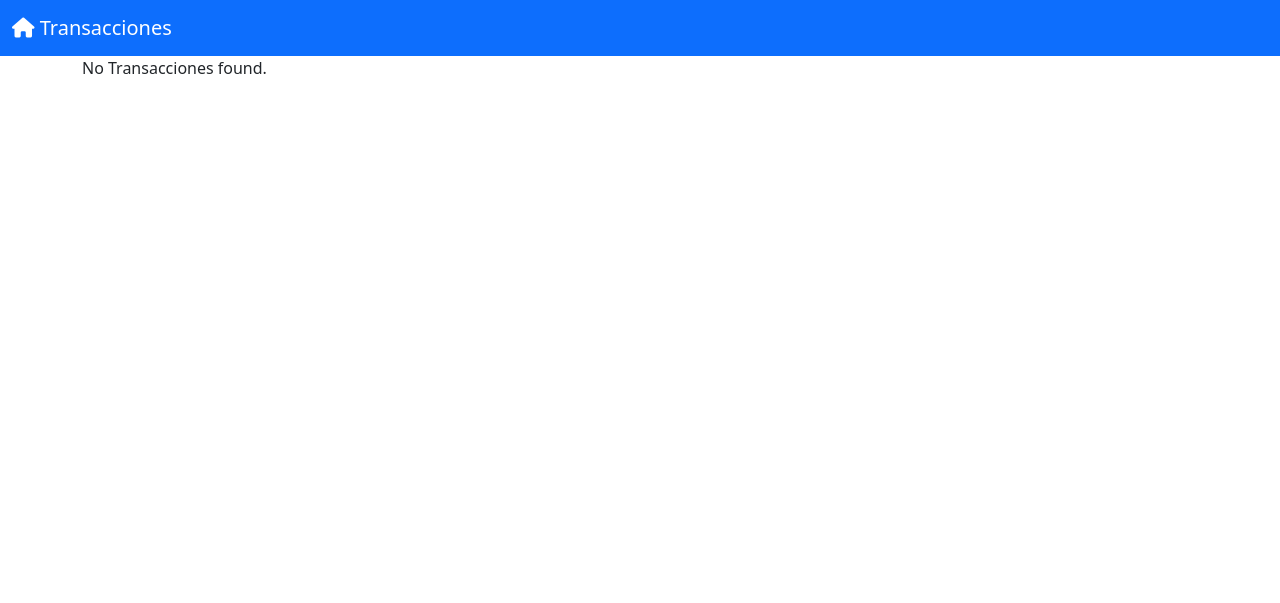
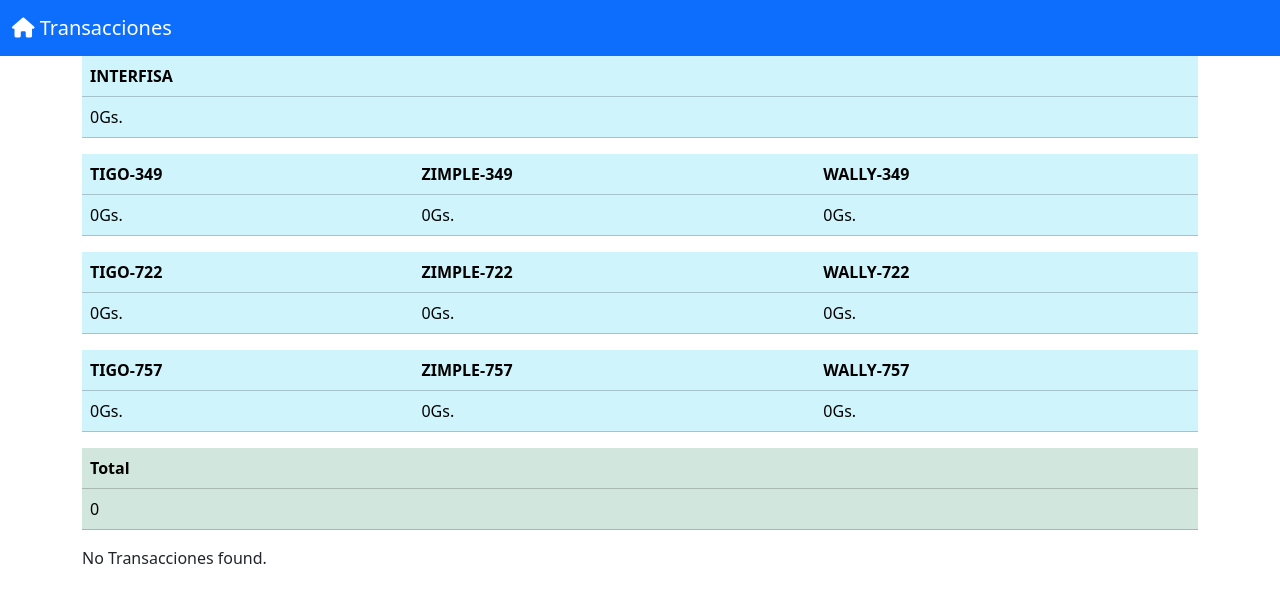
Before and after one commit to jdg24g/control-remesas, a Django app: page / in a window 1280 px wide. Shown: the top 603 px of the page. Run offline with Django 4.2, Linux system fonts and the light colour scheme; data that the repository does not hold is empty; some libraries are stand-ins or nearby versions.

Commit message:
table add

```diff
--- /dev/null
+++ b/giro/controllers/sumar.py
@@ -0,0 +1,18 @@
+from ..models import Transaccion
+from django.db.models import Sum
+
+def filtrar(filtro:str):
+    transacciones = Transaccion.objects.filter(metodo_DePago=filtro)
+    total = transacciones.aggregate(Sum('monto'))['monto__sum'] or 0
+    total_formatted = "{:,}".format(total).replace(',', '.')
+
+
+    return total_formatted
+
+def monto_total():
+    transacciones = Transaccion.objects.all()
+    total = transacciones.aggregate(Sum('monto'))['monto__sum'] or 0
+    total_formatted = "{:,}".format(total).replace(',', '.')
+
+
+    return total_formatted
--- /dev/null
+++ b/giro/templates/includes/349.html
@@ -0,0 +1,28 @@
+<div class="table-responsive-lg">
+  <table class="table table-info">
+    <thead>
+      <tr>
+        <th scope="col">TIGO-349</th>
+        <th scope="col">ZIMPLE-349</th>
+        <th scope="col">WALLY-349</th>
+      </tr>
+    </thead>
+    <tbody>
+      <tr>
+        {% if tigo_349 %}
+        <td>{{ tigo_349 }}Gs.</td>
+        {% else %}
+        <td>Sin contenido</td>
+        {% endif %} {% if zimple_349 %}
+        <td>{{ zimple_349 }}Gs.</td>
+        {% else %}
+        <td>Sin contenido</td>
+        {% endif %} {% if wally_349 %}
+        <td>{{ wally_349 }}Gs.</td>
+        {% else %}
+        <td>Sin contenido</td>
+        {% endif %}
+      </tr>
+    </tbody>
+  </table>
+</div>
--- /dev/null
+++ b/giro/templates/includes/722.html
@@ -0,0 +1,29 @@
+<div class="table-responsive-lg">
+  <table class="table table-info">
+    <thead>
+      <tr>
+        <th scope="col">TIGO-722</th>
+        <th scope="col">ZIMPLE-722</th>
+        <th scope="col">WALLY-722</th>
+      </tr>
+    </thead>
+    <tbody>
+      <tr>
+        {% if tigo_722 %}
+        <td>{{ tigo_722 }}Gs.</td>
+        {% else %}
+        <td>Sin contenido</td>
+        {% endif %} {% if zimple_722 %}
+        <td>{{ zimple_722 }}Gs.</td>
+        {% else %}
+        <td>Sin contenido</td>
+        {% endif %} {% if wally_722 %}
+        <td>{{ wally_722 }}Gs.</td>
+        {% else %}
+        <td>Sin contenido</td>
+        {% endif %}
+      </tr>
+    </tbody>
+  </table>
+
+</div>
--- /dev/null
+++ b/giro/templates/includes/757.html
@@ -0,0 +1,28 @@
+<div class="table-responsive-lg">
+  <table class="table table-info">
+    <thead>
+      <tr>
+        <th scope="col">TIGO-757</th>
+        <th scope="col">ZIMPLE-757</th>
+        <th scope="col">WALLY-757</th>
+      </tr>
+    </thead>
+    <tbody>
+      <tr>
+        {% if tigo_757 %}
+        <td>{{ tigo_757 }}Gs.</td>
+        {% else %}
+        <td>Sin contenido</td>
+        {% endif %} {% if zimple_757 %}
+        <td>{{ zimple_757 }}Gs.</td>
+        {% else %}
+        <td>Sin contenido</td>
+        {% endif %} {% if wally_757 %}
+        <td>{{ wally_757 }}Gs.</td>
+        {% else %}
+        <td>Sin contenido</td>
+        {% endif %}
+      </tr>
+    </tbody>
+  </table>
+</div>
--- /dev/null
+++ b/giro/templates/includes/banco.html
@@ -0,0 +1,19 @@
+<div class="table-responsive-lg">
+    <table class="table table-info">
+      <thead>
+        <tr>
+          <th scope="col">INTERFISA</th>
+
+        </tr>
+      </thead>
+      <tbody>
+        <tr>
+          {% if interfisa %}
+          <td>{{ interfisa }}Gs.</td>
+          {% else %}
+          <td>Sin contenido</td>
+          {% endif %}
+        </tr>
+      </tbody>
+    </table>
+  </div>
--- /dev/null
+++ b/giro/templates/includes/total.html
@@ -0,0 +1,17 @@
+{% if total %}
+<div class="table-responsive-lg">
+  <table class="table table-success">
+    <thead>
+      <tr>
+        <th scope="col">Total</th>
+      </tr>
+    </thead>
+    <tbody>
+      <tr class="">
+        <td scope="row">{{ total }}</td>
+      </tr>
+    </tbody>
+  </table>
+</div>
+
+{% endif %}
--- a/giro/templates/index.html
+++ b/giro/templates/index.html
@@ -3,11 +3,23 @@
 {% block title %} Test {% endblock title %}
 {% block header %} {% include "includes/header.html" %} {% endblock header %}
 {% block content %}
+    {% include "includes/banco.html" %}
+    {% include "includes/349.html" %}
+    {% include "includes/722.html" %}
+    {% include "includes/757.html" %}
+    {% include "includes/total.html" %}
+
+
+
+
+
+
     {% if Transacciones %}
         <div class="table-responsive mt-3" >
             <table class="table" id="example">
                 <thead>
                     <tr>
+                        <th scope="col">ID</th>
                         <th scope="col">Cobrado</th>
                         <th scope="col">Cliente</th>
                         <th scope="col">Metodo</th>
@@ -21,6 +33,7 @@
                 <tbody>
                     {% for transaccion in Transacciones %}
                         <tr>
+                            <td>{{ transaccion.id }}</td>
                             <td>{% if transaccion.estado  %}
                                 Si
                                 {% else %}
--- a/giro/views.py
+++ b/giro/views.py
@@ -1,11 +1,35 @@
 from django.shortcuts import render,HttpResponse
 from .models import Cliente,Transaccion
+from .controllers import sumar
 
 # Create your views here.
 
 def index(request):
     Transacciones = Transaccion.objects.all()
+    tigo_757 = sumar.filtrar('tigo-757')
+    tigo_349 = sumar.filtrar('tigo-349')
+    tigo_722 = sumar.filtrar('tigo-722')
+    zimple_757 = sumar.filtrar('zimple-757')
+    zimple_349 = sumar.filtrar('zimple-349')
+    zimple_722 = sumar.filtrar('zimple-722')
+    wally_757 = sumar.filtrar('wally-757')
+    wally_349 = sumar.filtrar('wally-349')
+    wally_722 = sumar.filtrar('wally-722')
+    interfisa = sumar.filtrar('interfisa')
+    total = sumar.monto_total()
     context = {
         'Transacciones':Transacciones,
+        'tigo_757':tigo_757,
+        'tigo_349':tigo_349,
+        'tigo_722':tigo_722,
+        'zimple_757':zimple_757,
+        'zimple_349':zimple_349,
+        'zimple_722':zimple_722,
+        'wally_757':wally_757,
+        'wally_349':wally_349,
+        'wally_722':wally_722,
+        'interfisa':interfisa,
+        'total':total,
     }
+
     return render(request,"index.html",context)
```
